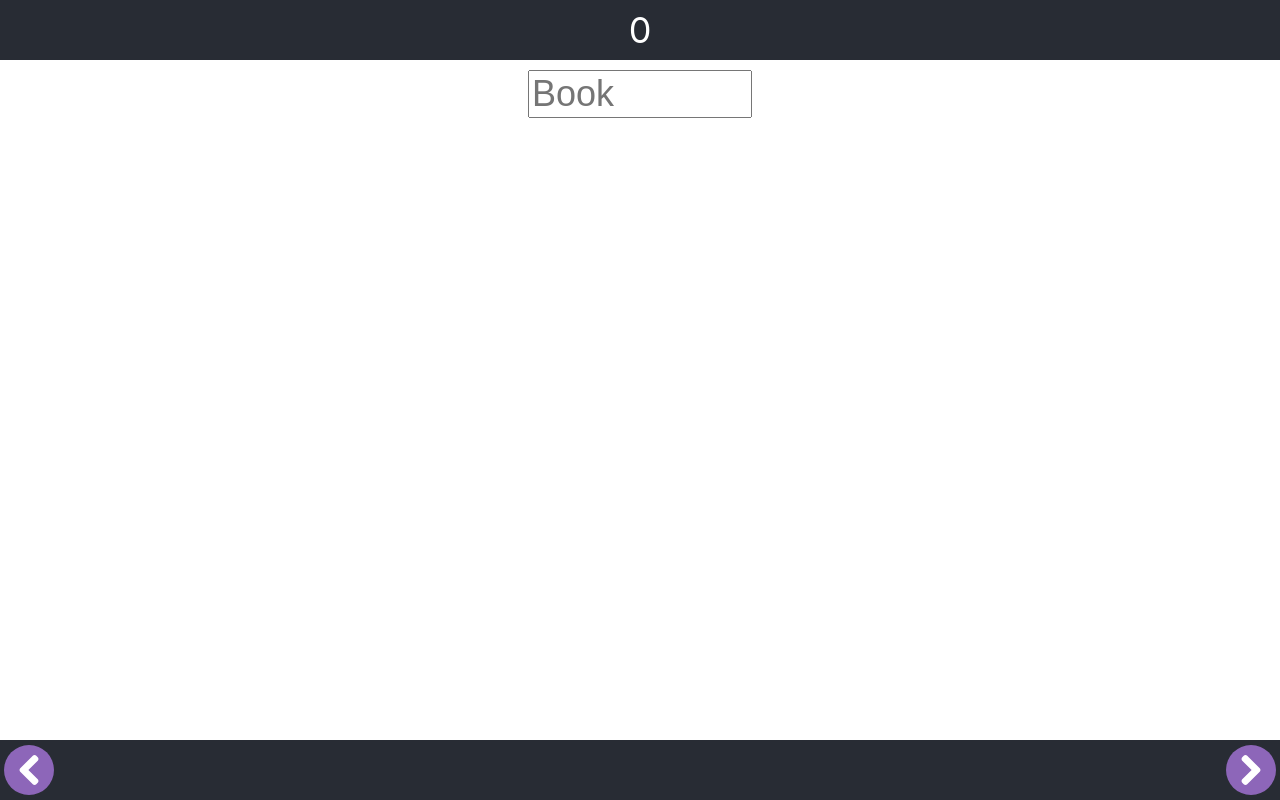
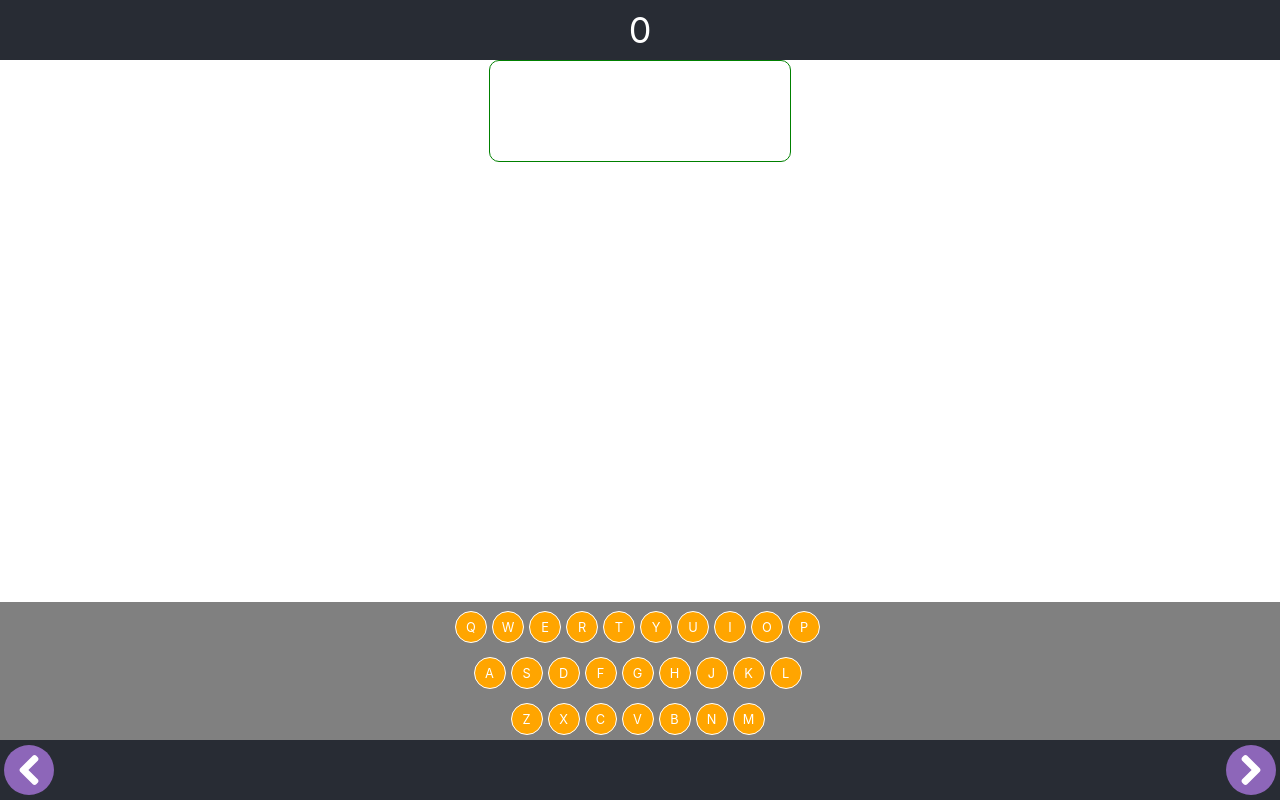
Before and after one commit to ricktoews/niv-reader, a React (Create React App) app: page / in a window 1280 px wide. Built offline with nearby package versions, Linux system fonts and the light colour scheme.

Commit message:
For memorization, add qwerty keyboard and the ability to detect from a memorize component.

```diff
--- a/src/App.scss
+++ b/src/App.scss
@@ -188,3 +188,69 @@ footer {
   font-size: 1em;
   margin: 5px;
 }
+
+
+/*
+    MemorizePopup
+*/
+.memorize-container {
+  z-index: 50;
+  position: fixed;
+  top: 60px;
+  left: 0;
+  width: 100vw;
+  height: 100vh;
+  background-color: transparent;
+  display: flex;
+  justify-content: center;
+
+  .memorize-popup {
+    position: relative;
+    display: flex;
+    justify-content: center;
+
+    width: 300px;
+    height: 100px;
+    border: 1px solid green;
+    border-radius: 10px;
+    background-color: white;
+  }
+}
+
+/*
+    QWERTY Component
+*/
+.qwerty-container {
+  position: fixed;
+  bottom: 60px;
+  width: 100vw;
+  background-color:gray;
+  display: flex;
+  flex-direction: column;
+  justify-content: center;
+
+  div[class^="qwerty-row-"] {
+    width:100%;
+    margin: 5px 0;
+    display: flex;
+    flex-wrap: wrap;
+    justify-content: center;
+  }
+
+  .qwerty-letter {
+    font-size: .8em;
+    width: 30px;
+    height: 30px;
+    margin-top: 4px;
+    margin-right: 5px;
+    border-radius: 50%;
+    border: 1px solid white;
+    background-color: orange;
+    color: $button-text-color;
+    flex-shrink: 0;
+    display: flex;
+    justify-content: center;
+    align-items: center;
+  }
+
+}
--- /dev/null
+++ b/src/components/MemorizePopup.js
@@ -0,0 +1,29 @@
+import React, { useEffect, useState } from 'react';
+import Qwerty from './Qwerty';
+
+function MemorizePopup(props) {
+	const [ pressed, setPressed ] = useState([]);
+
+	useEffect(() => {
+	}, []);
+
+	const handleLetter = letter => {
+		console.log('letterHandler', letter);
+		var letters = pressed.slice(0);
+		letters.push(letter);
+		setPressed(letters);
+	}
+
+	return (
+	<div className="memorize-container">
+	  <div className="memorize-popup">
+	    { pressed.map((p, key) => <span style={{ padding: '5px' }}>{p}</span>) }
+	    <div className="memorize-playground">
+	    </div>
+	    <Qwerty letterHandler={handleLetter} />
+	  </div>
+	</div>
+	);
+}
+
+export default MemorizePopup;
--- a/src/components/PassageLayout.js
+++ b/src/components/PassageLayout.js
@@ -1,7 +1,12 @@
 import React, { useEffect, useState } from 'react';
+import MemorizePopup from './MemorizePopup';
 
 function Verse(props) {
-  return <div className="verse-wrapper">
+  const handleClick = e => {
+console.log('click detected.');
+  };
+
+  return <div onClick={handleClick} className="verse-wrapper">
     <div className="verse-ref">{props.verse}</div> <div className="verse-text">{props.text}</div>
   </div>;
 }
@@ -27,6 +32,7 @@ function PassageLayout(props) {
   }
 
   return <div className="content-wrapper">
+    <MemorizePopup />
     <div className="passage-wrapper">
     { passage.map(p => {
         return <Verse book={p.book} chapter={p.chapter} verse={p.verse} text={p.text} />
--- /dev/null
+++ b/src/components/Qwerty.js
@@ -0,0 +1,28 @@
+import React, { useEffect, useState } from 'react';
+
+const qwertyLetters = ['QWERTYUIOP', 'ASDFGHJKL', 'ZXCVBNM'];
+
+function Qwerty(props) {
+	useEffect(() => {
+	}, []);
+
+	const handleClick = e => {
+		e.preventDefault();
+		var el = e.currentTarget;
+		console.log('key clicked', el.dataset.letter);
+		props.letterHandler(el.dataset.letter);
+	};
+
+	return (
+	<div className="qwerty-container">
+	  {qwertyLetters.map((row, rowKey) => {
+	    let letters = row.split('');
+	    return <div class={'qwerty-row-' + rowKey}>
+	      {letters.map((letter, letterKey) => <span onClick={handleClick} className="qwerty-letter" data-letter={letter}>{letter}</span>)}
+	    </div>;
+	  })}
+	</div>
+	);
+}
+
+export default Qwerty;
```
